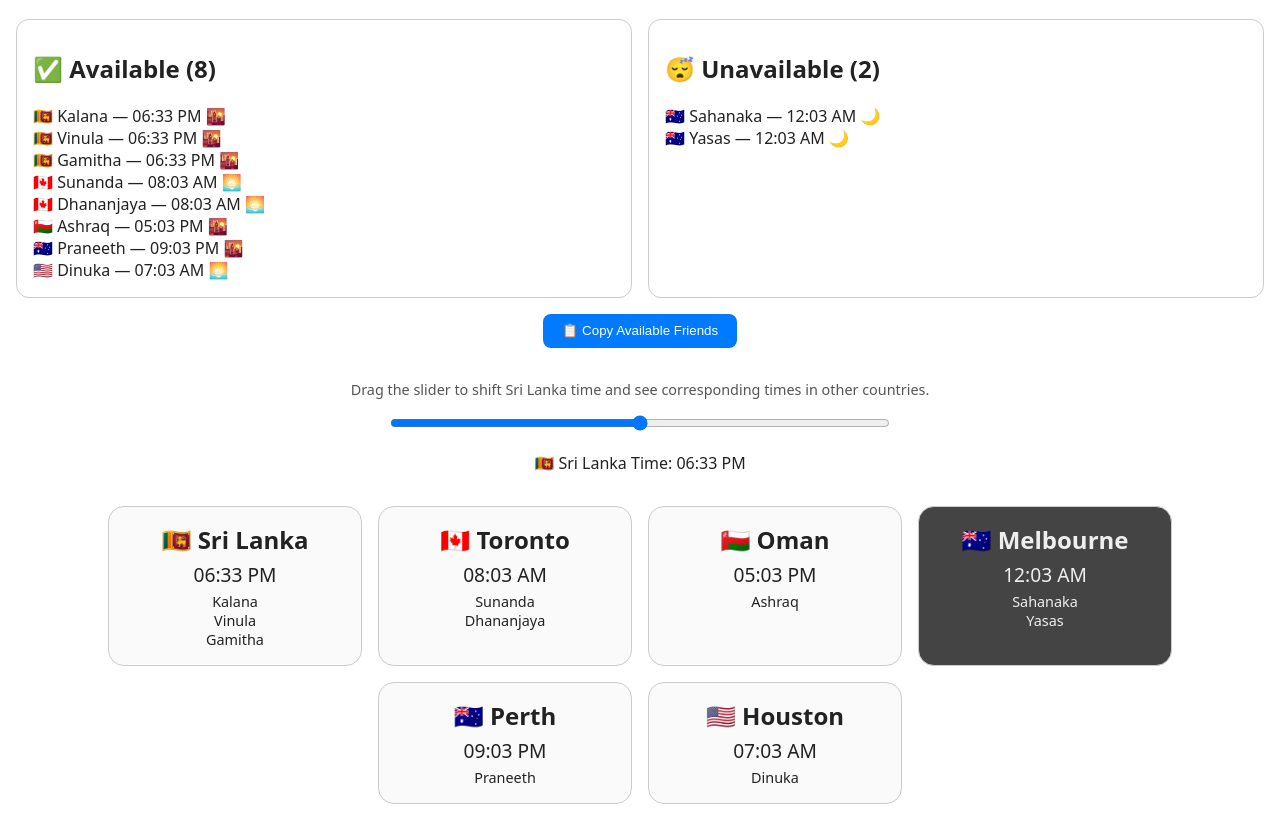
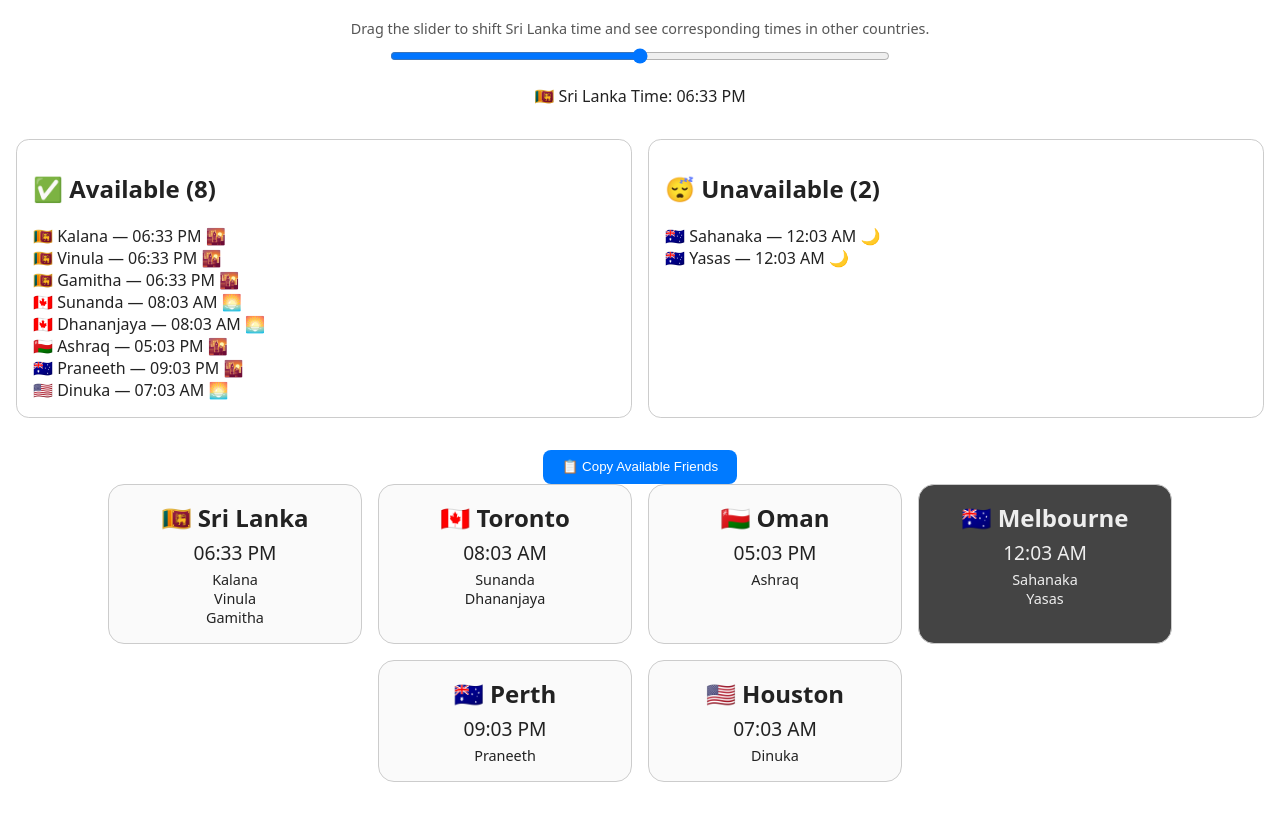
Before and after one commit to myasas/RBG, a plain HTML site: page index.html in a window 1280 px wide. Shown: the part 83-903 px from the top of the page. After the commit the page ends 881 px from the top, so only its background shows below. Drawn offline with Linux system fonts and the light colour scheme.

Commit message:
Update to layout - get slider to top

```diff
--- a/index.html
+++ b/index.html
@@ -14,30 +14,15 @@
     text-align: center;
   }
   h2 { margin-top: 1rem; }
-  .countries { display: flex; flex-wrap: wrap; justify-content: center; gap: 1rem; margin-top: 2rem; }
-  .country {
-    border: 1px solid #ccc;
-    border-radius: 1rem;
-    padding: 1rem;
-    width: 220px;
-    background: #fafafa;
-    transition: background 0.3s, color 0.3s;
-  }
-  .country.sleeping {
-    background: #444;
-    color: #eee;
-  }
-  .flag { font-size: 1.5rem; font-weight: bold; }
-  .time { font-size: 1.2rem; margin-top: 0.3rem; }
-  .friend { font-size: 0.9rem; margin-top: 0.25rem; }
-  #sliderContainer { margin: 2rem 0; }
+  #sliderContainer { margin-bottom: 2rem; }
   input[type="range"] { width: 90%; max-width: 500px; }
+  #helper { font-size: 0.9rem; color: #555; margin-top: 0.5rem; margin-bottom: 0.5rem; }
   .availability {
     display: flex;
     flex-wrap: wrap;
     justify-content: space-around;
     gap: 1rem;
-    margin-bottom: 1rem;
+    margin-bottom: 2rem;
   }
   .box {
     flex: 1 1 300px;
@@ -59,11 +44,29 @@
     margin-right: auto;
   }
   button:hover { background: #005ec2; }
-  #helper { font-size: 0.9rem; color: #555; margin-top: 0.5rem; }
+  .countries { display: flex; flex-wrap: wrap; justify-content: center; gap: 1rem; }
+  .country {
+    border: 1px solid #ccc;
+    border-radius: 1rem;
+    padding: 1rem;
+    width: 220px;
+    background: #fafafa;
+    transition: background 0.3s, color 0.3s;
+  }
+  .country.sleeping { background: #444; color: #eee; }
+  .flag { font-size: 1.5rem; font-weight: bold; }
+  .time { font-size: 1.2rem; margin-top: 0.3rem; }
+  .friend { font-size: 0.9rem; margin-top: 0.25rem; }
 </style>
 </head>
 <body>
 <h1>🌏 Friends Timezone Dashboard</h1>
+
+<div id="sliderContainer">
+  <p id="helper">Drag the slider to shift Sri Lanka time and see corresponding times in other countries.</p>
+  <input type="range" id="timeSlider" min="0" max="1439" step="15" />
+  <p id="sliderTime"></p>
+</div>
 
 <div class="availability">
   <div class="box">
@@ -77,12 +80,6 @@
 </div>
 
 <button id="copyButton">📋 Copy Available Friends</button>
-
-<div id="sliderContainer">
-  <p id="helper">Drag the slider to shift Sri Lanka time and see corresponding times in other countries.</p>
-  <input type="range" id="timeSlider" min="0" max="1439" step="15" />
-  <p id="sliderTime"></p>
-</div>
 
 <div id="countries" class="countries"></div>
 
@@ -110,10 +107,10 @@ const countryNames = {
 };
 
 function getEmoji(hour) {
-  if (hour >= 5 && hour < 12) return "🌅"; // Morning
-  if (hour >= 12 && hour < 17) return "🌞"; // Day
-  if (hour >= 17 && hour < 22) return "🌇"; // Evening
-  return "🌙"; // Night
+  if (hour >= 5 && hour < 12) return "🌅";
+  if (hour >= 12 && hour < 17) return "🌞";
+  if (hour >= 17 && hour < 22) return "🌇";
+  return "🌙";
 }
 
 function isSleeping(hour) {
@@ -140,16 +137,11 @@ function render(timeOffsetMinutes = 0) {
       const options = { timeZone: g.tz, hour: "2-digit", minute: "2-digit", hour12: false };
       const formatter = new Intl.DateTimeFormat("en-US", options);
       const formattedTime = formatter.format(now);
-
       const hour24 = parseInt(formattedTime.split(":")[0], 10);
-      const minute = formattedTime.split(":")[1];
       const sleeping = isSleeping(hour24);
       const emoji = getEmoji(hour24);
       const displayTime = new Intl.DateTimeFormat("en-US", {
-        timeZone: g.tz,
-        hour: "2-digit",
-        minute: "2-digit",
-        hour12: true
+        timeZone: g.tz, hour: "2-digit", minute: "2-digit", hour12: true
       }).format(now);
 
       const countryDivId = tz.replace(/[^a-zA-Z]/g, "");
@@ -199,7 +191,7 @@ function setup() {
     alert("Copied!");
   });
   render();
-  setInterval(() => render(parseInt(slider.value)), 300000); // refresh every 5 min
+  setInterval(() => render(parseInt(document.getElementById("timeSlider").value)), 300000);
 }
 
 setup();
```
